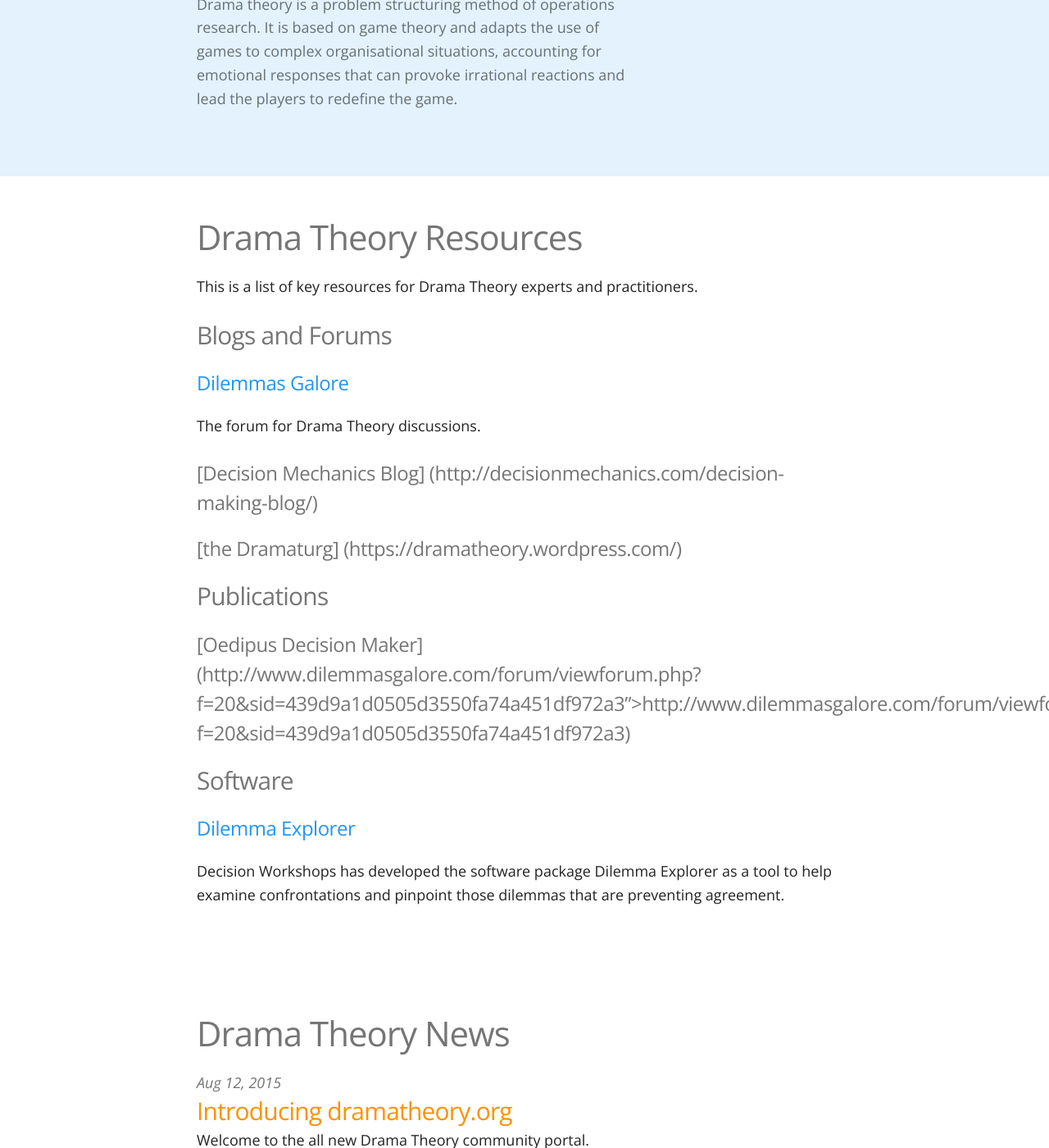
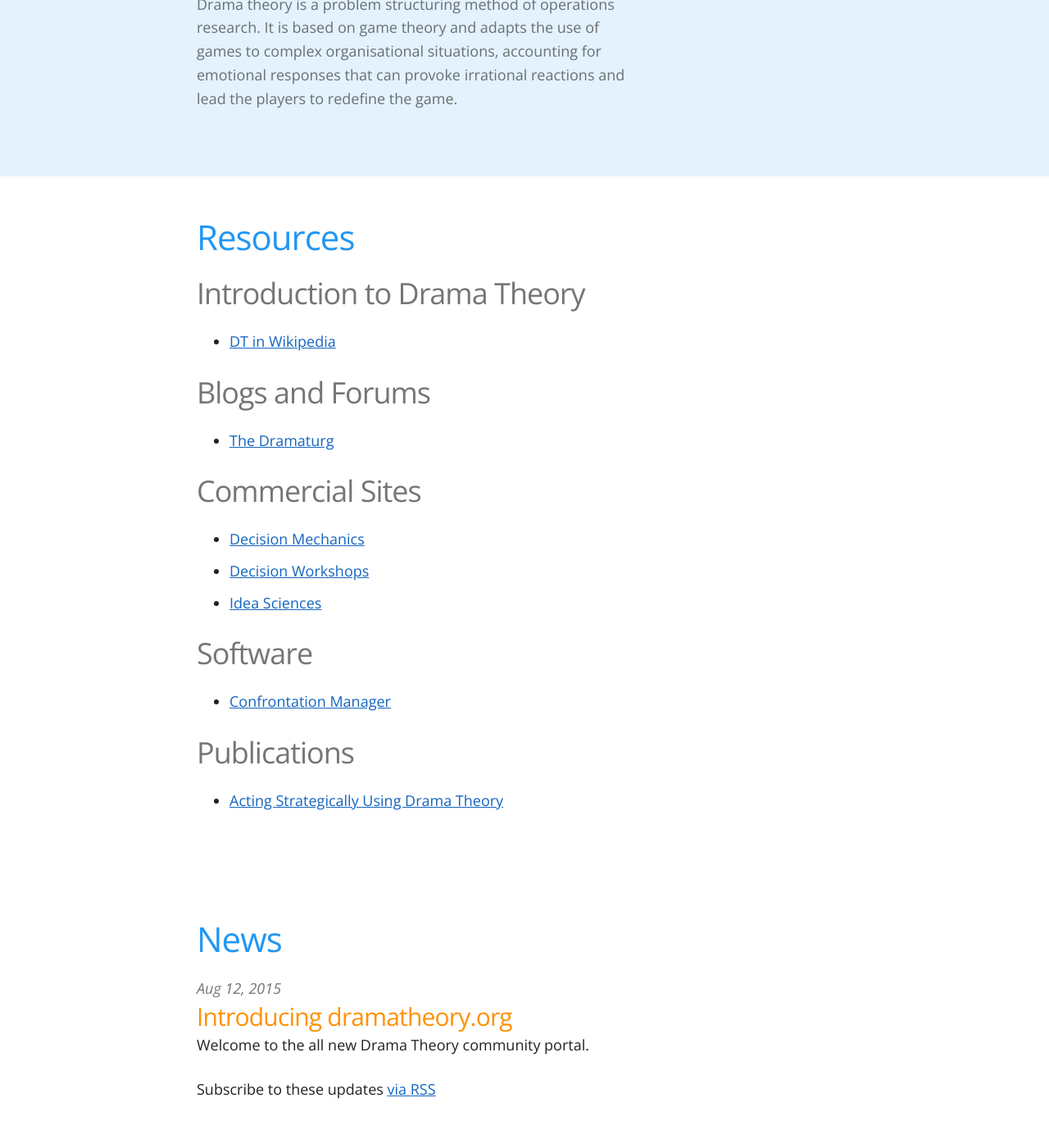
Before and after one commit to dramatheory/dramatheory.github.io, a Jekyll site: the page built from index.html, in a window 1280 px wide and 1400 px high, scrolled down 265 px. Shown: the whole window at 82% size. Built offline with Jekyll 4.4.1, drawn with Linux system fonts in a browser that asks for light colours; some web fonts are replaced; Markdown is read by kramdown in place of the engine named in the settings.

Commit message:
updated resources

```diff
--- a/_includes/resources.md
+++ b/_includes/resources.md
@@ -1,27 +1,21 @@
-## Drama Theory Resources
+### Introduction to Drama Theory
 
-This is a list of key resources for Drama Theory experts and practitioners.
+- [DT in Wikipedia](https://en.wikipedia.org/wiki/Drama_theory)
 
-#### Blogs and Forums
+### Blogs and Forums
 
-##### [Dilemmas Galore](http://www.dilemmasgalore.com/)
+- [The Dramaturg](https://dramatheory.wordpress.com/)
 
-The forum for Drama Theory discussions.
+### Commercial Sites
 
-##### [Decision Mechanics Blog] (http://decisionmechanics.com/decision-making-blog/)
+- [Decision Mechanics](http://decisionmechanics.com/)
+- [Decision Workshops](http://www.decisionworkshops.com/)
+- [Idea Sciences](http://www.ideasciences.com/)
 
-##### [the Dramaturg] (https://dramatheory.wordpress.com/)
+### Software
 
+- [Confrontation Manager](http://ideasciences.com/products/confrontationmanager/index.php)
 
-#### Publications
+### Publications
 
-##### [Oedipus Decision Maker] (http://www.dilemmasgalore.com/forum/viewforum.php?f=20&amp;sid=439d9a1d0505d3550fa74a451df972a3">http://www.dilemmasgalore.com/forum/viewforum.php?f=20&amp;sid=439d9a1d0505d3550fa74a451df972a3)
-
-
-#### Software
-
-##### [Dilemma Explorer](http://www.decisionworkshops.com/dilemma-explorer/4581290653)
-
-Decision Workshops has developed the software package Dilemma Explorer
-as a tool to help examine confrontations and pinpoint those dilemmas
-that are preventing agreement.
+- [Acting Strategically Using Drama Theory](https://www.crcpress.com/Acting-Strategically-Using-Drama-Theory/Bryant/9781482245318)
--- a/index.html
+++ b/index.html
@@ -65,7 +66,7 @@
 
         <div class="page-content">
         <div class="container">
-            <h2>Drama Theory News</h2>
+            <h2> <a href="/news/">News</a> </h2>
             {% include html-components/post-list.html %}
         </div>
         </div>
```
Also changed, not shown: other parts of index.html (+1 -0 lines), resources.html (added, +14 -0 lines), resources.md (deleted, +0 -9 lines).
